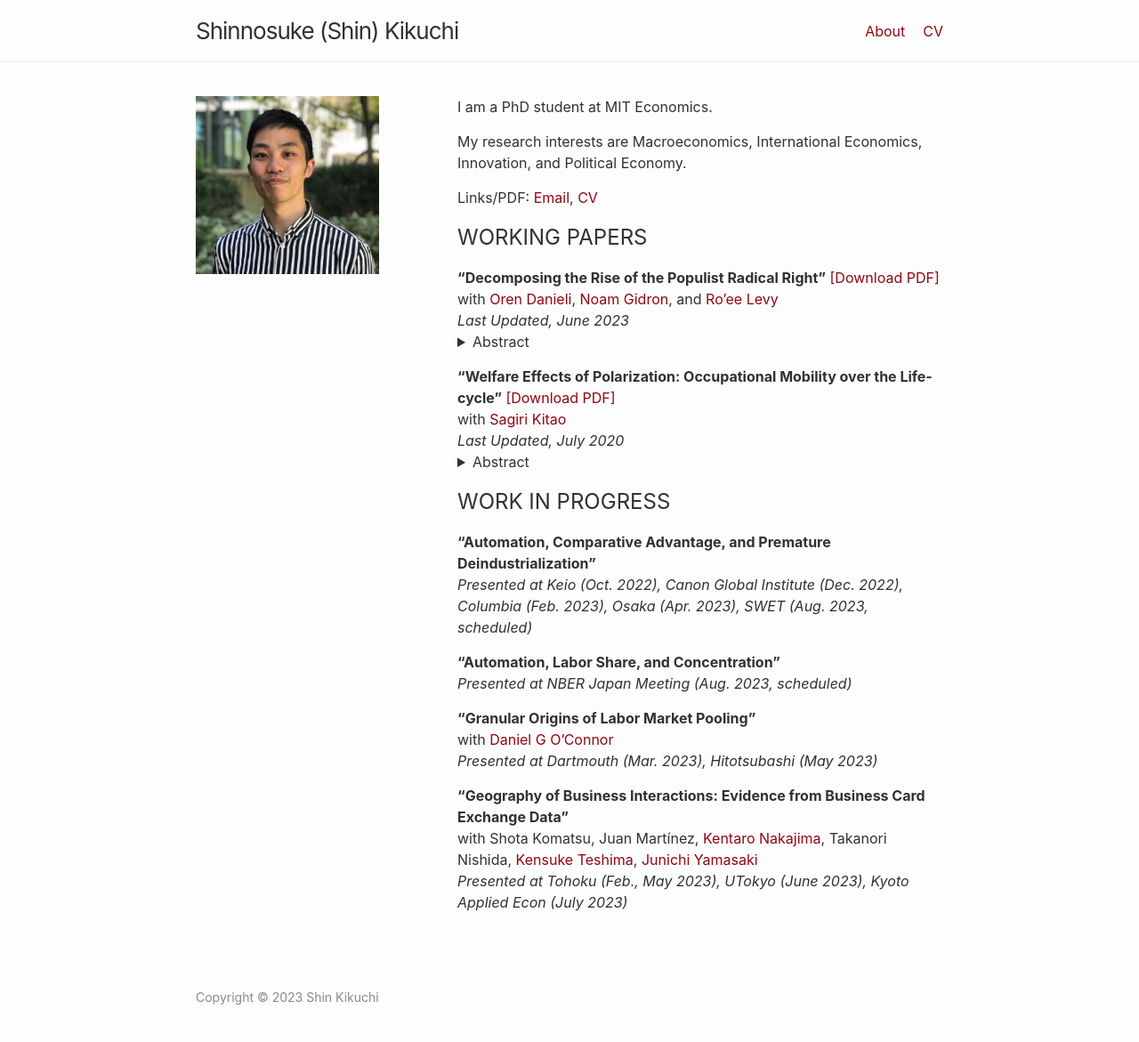
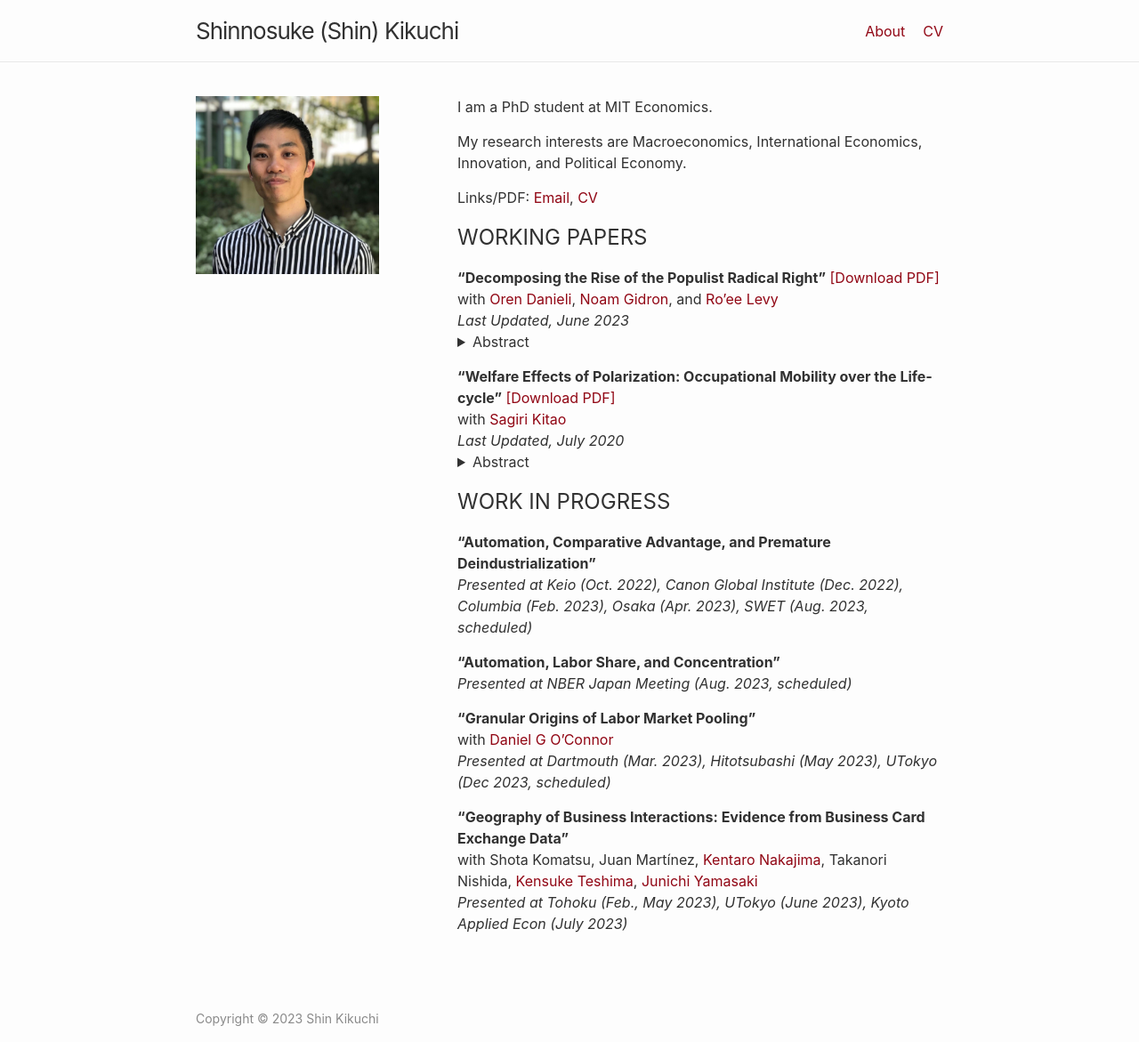
Before and after one commit to shinnkikuchi/shinnkikuchi.github.io, a Jekyll site: the page built from index.md, in a window 1280 px wide. Shown: the whole page at 89% size. Built offline with Jekyll 4.4.1, drawn with Linux system fonts in a browser that asks for light colours; before the commit the page ends 1147 px from its top, so only the background shows below that.

Commit message:
Update index.md

```diff
--- a/index.md
+++ b/index.md
@@ -43,7 +43,7 @@ with <a href="https://sites.google.com/site/sagirikitao/home" target="_blank">Sa
 
 **"Granular Origins of Labor Market Pooling"**<br>
 with  <a href="https://www.danielgoconnor.com" target="_blank">Daniel G O'Connor</a><br>
-*Presented at Dartmouth (Mar. 2023), Hitotsubashi (May 2023)*<br>
+*Presented at Dartmouth (Mar. 2023), Hitotsubashi (May 2023), UTokyo (Dec 2023, scheduled)*<br>
 
 **"Geography of Business Interactions: Evidence from Business Card Exchange Data"** <br>
 with Shota Komatsu,
```
